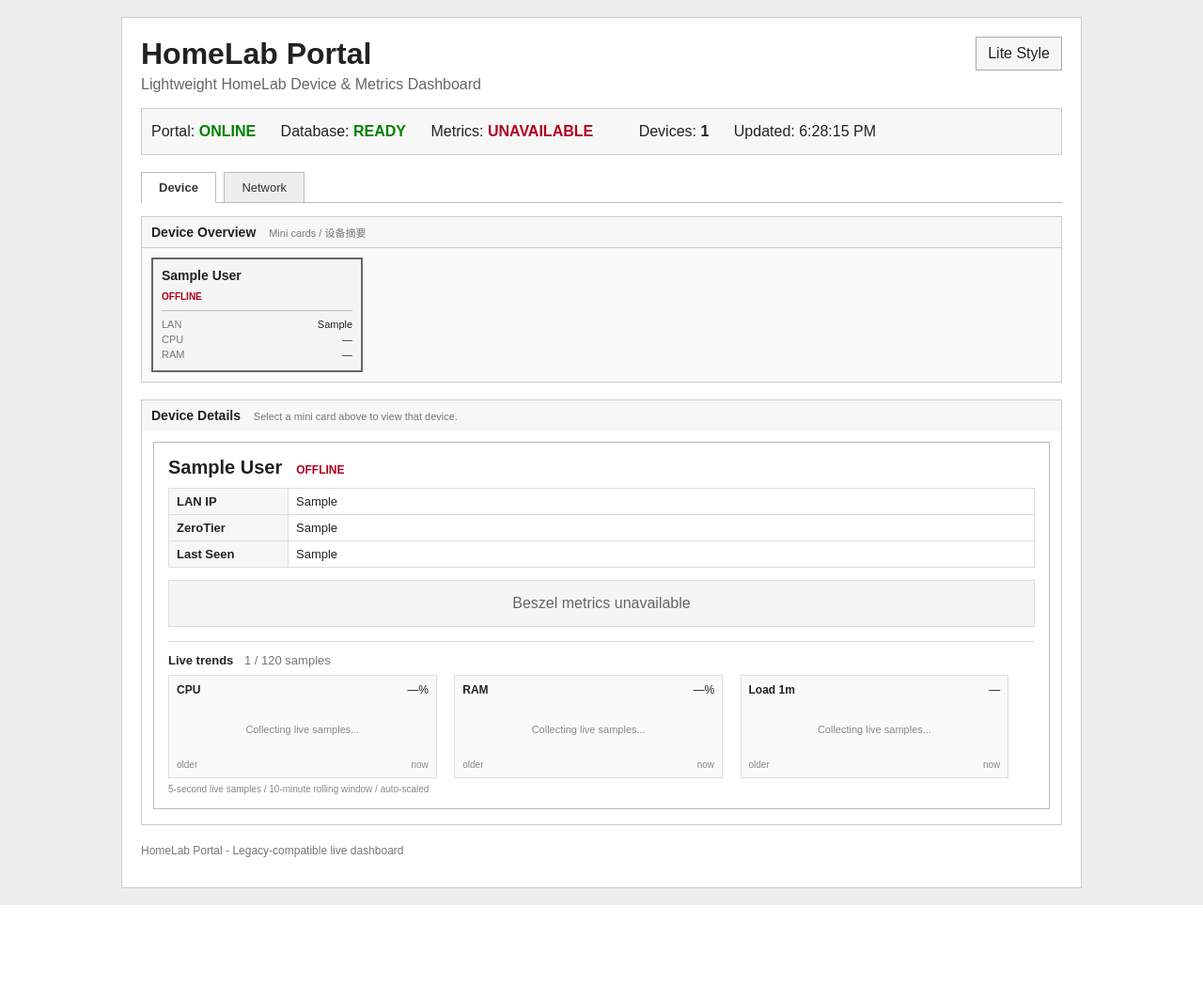
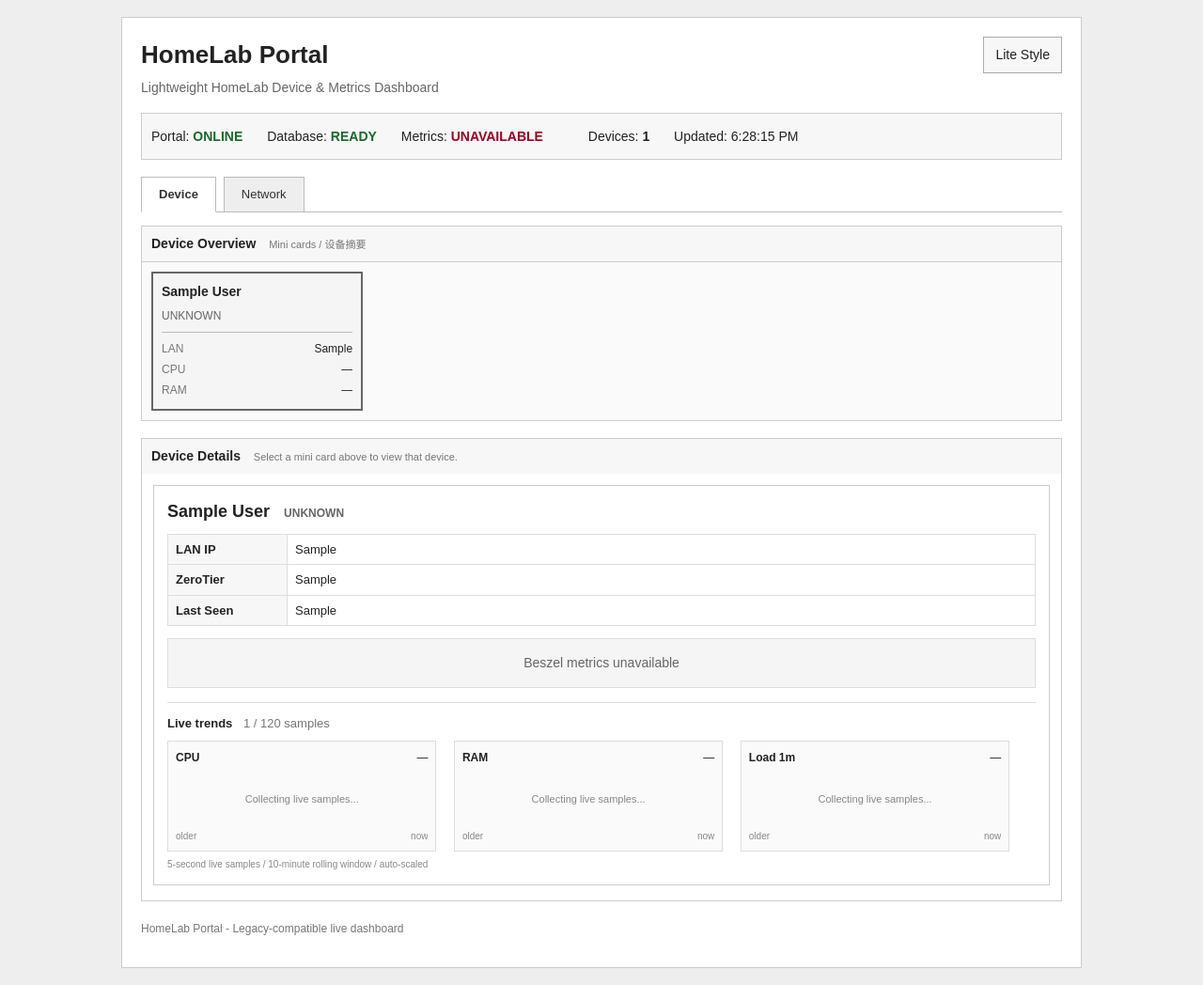
Before and after one commit to hhb-coding/homelab-portal, a Flask app: page / in a window 1280 px wide. Shown: the whole page at 94% size. Before the commit the page ends 963 px from the top, so only its background shows below. Run offline with Flask 3, Linux system fonts and the light colour scheme; tables that the repository leaves empty hold one stand-in row (values such as "Sample post").

Commit message:
style: polish dashboard UI and legacy compatibility

```diff
--- a/static/dashboard.js
+++ b/static/dashboard.js
@@ -44,13 +44,13 @@ function historyValue(value) {
 
     var numberValue;
 
-    if (value === null || value === undefined || value === "") {
+    if (value === null || value === undefined || (typeof value === "string" && /^\s*$/.test(value))) {
         return null;
     }
 
     numberValue = Number(value);
 
-    if (isNaN(numberValue)) {
+    if (typeof value === "boolean" || typeof value === "object" || !isFinite(numberValue)) {
         return null;
     }
 
@@ -126,9 +126,9 @@ function esc(v) {
 
 function num(v, digits) {
   var n;
-  if (v === null || v === undefined || v === "") { return "—"; }
+  if (v === null || v === undefined || (typeof v === "string" && /^\s*$/.test(v))) { return "—"; }
   n = Number(v);
-  return isNaN(n) ? "—" : n.toFixed(digits);
+  return typeof v === "boolean" || typeof v === "object" || !isFinite(n) ? "—" : n.toFixed(digits);
 }
 
 function pct(v) {
@@ -138,16 +138,18 @@ function pct(v) {
 }
 
 function metric(label, value) {
+  var display = num(value, 1);
+  /* Missing values have no percentage or filled bar / 缺失指标不显示百分号或填充条。 */
   return '<div class="metric">'
     + '<span class="mlabel">' + esc(label) + '</span>'
-    + '<span class="mvalue">' + num(value,1) + '%</span>'
-    + '<span class="bar"><span class="fill" style="width:' + pct(value) + '%"></span></span>'
+    + '<span class="mvalue">' + display + (display === "—" ? "" : "%") + '</span>'
+    + '<span class="bar">' + (display === "—" ? "" : '<span class="fill" style="width:' + pct(value) + '%"></span>') + '</span>'
     + '</div>';
 }
 
 function uptime(seconds) {
   var s, d, h, m;
-  if (seconds === null || seconds === undefined) { return "—"; }
+  if (num(seconds, 0) === "—") { return "—"; }
   s = Math.floor(Number(seconds));
   if (isNaN(s) || s < 0) { return "—"; }
   d = Math.floor(s / 86400);
@@ -160,7 +162,7 @@ function uptime(seconds) {
 
 function temp(v) {
   var n = Number(v);
-  if (v === null || v === undefined || isNaN(n) || n <= 0) { return "—"; }
+  if (num(v, 1) === "—" || n <= 0) { return "—"; }
   return n.toFixed(1) + " °C";
 }
 
@@ -296,7 +298,7 @@ function chartBox(label, values, fixedMax, unit) {
 
   return '<div class="chart-box">'
     + '<div class="chart-title">' + esc(label)
-    + '<span>' + num(latest, 1) + esc(unit || "") + '</span></div>'
+    + '<span>' + num(latest, 1) + (num(latest, 1) === "—" ? "" : esc(unit || "")) + '</span></div>'
     + sparkline(values, fixedMax)
     + '<div class="chart-axis"><span>older</span><span>now</span></div>'
     + '</div>';
@@ -408,7 +410,7 @@ function liveChartBox(label, values, minSpan, unit, hardMin, hardMax) {
 
   return '<div class="chart-box">'
     + '<div class="chart-title">' + esc(label)
-    + '<span>' + num(latest, 1) + esc(unit || "") + '</span></div>'
+    + '<span>' + num(latest, 1) + (num(latest, 1) === "—" ? "" : esc(unit || "")) + '</span></div>'
     + sparklineZoom(values, minSpan, hardMin, hardMax)
     + '<div class="chart-axis"><span>older</span><span>now</span></div>'
     + '</div>';
@@ -488,7 +490,7 @@ function deviceKey(d) {
 }
 
 function miniCard(d) {
-  var online = d.beszel_status === "up";
+  var state = networkState(d);
   var metrics = d.metrics_available === true;
   var key = deviceKey(d);
   var selectedClass = key === selectedDeviceId ? " selected-mini-card" : "";
@@ -496,15 +498,15 @@ function miniCard(d) {
     + '" onclick="selectDeviceCard(this)">';
 
   h += '<div class="mini-card-head"><strong>' + esc(nameOf(d)) + '</strong>'
-    + '<span class="' + (online ? "ok" : "bad") + '">'
-    + (online ? "ONLINE" : "OFFLINE") + '</span></div>';
+    + '<span class="' + (state === "online" ? "ok" : state === "offline" ? "bad" : "network-unknown") + '">'
+    + state.toUpperCase() + '</span></div>';
 
   h += '<div class="mini-card-body">'
     + '<div><span>LAN</span><b>' + esc(d.lan_ip || "—") + '</b></div>';
 
   if (metrics) {
-    h += '<div><span>CPU</span><b>' + num(d.cpu_percent,1) + '%</b></div>'
-      + '<div><span>RAM</span><b>' + num(d.memory_percent,1) + '%</b></div>';
+    h += '<div><span>CPU</span><b>' + num(d.cpu_percent,1) + (num(d.cpu_percent,1) === "—" ? "" : "%") + '</b></div>'
+      + '<div><span>RAM</span><b>' + num(d.memory_percent,1) + (num(d.memory_percent,1) === "—" ? "" : "%") + '</b></div>';
   } else {
     h += '<div><span>CPU</span><b>—</b></div>'
       + '<div><span>RAM</span><b>—</b></div>';
@@ -549,11 +551,11 @@ function selectDeviceCard(element) {
 }
 
 function card(d) {
-  var online = d.beszel_status === "up";
+  var state = networkState(d);
   var h = '<div class="card">';
   h += '<div class="title"><h2>' + esc(nameOf(d)) + '</h2>'
-    + '<b class="' + (online ? "ok" : "bad") + '">'
-    + (online ? "ONLINE" : "OFFLINE") + '</b></div>';
+    + '<b class="' + (state === "online" ? "ok" : state === "offline" ? "bad" : "network-unknown") + '">'
+    + state.toUpperCase() + '</b></div>';
 
   h += '<table><tr><td>LAN IP</td><td>' + esc(d.lan_ip || "—") + '</td></tr>'
     + '<tr><td>ZeroTier</td><td>' + esc(d.zerotier_ip || "—") + '</td></tr>'
@@ -638,15 +640,16 @@ function render(data) {
   if (!data || data.status !== "ok" || !Array.isArray(data.devices)) {
     throw new Error("Invalid dashboard response");
   }
-  var list = data.devices || [];
+  var list = [];
   var i;
-  for (i = 0; i < list.length; i += 1) {
-    if (!list[i] || typeof list[i] !== "object" || Array.isArray(list[i])) {
-      throw new Error("Invalid device record");
+  /* Ignore malformed entries; valid devices still render / 跳过无效条目，正常设备仍可显示。 */
+  for (i = 0; i < data.devices.length; i += 1) {
+    if (data.devices[i] && typeof data.devices[i] === "object" && !Array.isArray(data.devices[i])) {
+      list.push(data.devices[i]);
     }
   }
   appendHistory(list);
-  latestDashboardData = data;
+  latestDashboardData = { devices: list, sources: data.sources };
   document.getElementById("device-count").innerHTML = list.length;
 
   if (data.sources && data.sources.metrics_status === "ok") {
--- a/static/style.css
+++ b/static/style.css
@@ -2,31 +2,31 @@
  * HomeLab Portal UI / 首页样式
  * Intentionally simple for legacy browsers / 为旧浏览器保持简单。
  */
-body { margin:0; padding:18px; font-family:Arial,Helvetica,sans-serif; background:#eee; color:#222; }
+body { margin:0; padding:18px; font-family:Arial,Helvetica,sans-serif; font-size:14px; line-height:1.5; background:#eee; color:#222; }
 /* Simple navigation works on legacy Safari / 简单导航兼容旧版 Safari。 */
-.view-switch { float:right; margin:0 0 10px 12px; padding:8px 12px; border:1px solid #aaa; background:#f7f7f7; color:#222; text-decoration:none; }
+.view-switch { float:right; margin:0 0 10px 12px; padding:8px 12px; border:1px solid #aaa; background:#f7f7f7; color:#222; text-decoration:none; white-space:nowrap; }
 .view-switch:focus { outline:2px solid #555; }
 .container { max-width:980px; margin:0 auto; padding:20px; background:#fff; border:1px solid #ccc; }
-h1 { margin:0 0 5px 0; }
+h1 { margin:0 0 5px 0; font-size:26px; word-wrap:break-word; }
 .subtitle { margin:0 0 16px 0; color:#666; }
-.summary { padding:10px; margin-bottom:18px; background:#f7f7f7; border:1px solid #ccc; line-height:28px; }
+.summary { clear:both; padding:10px; margin-bottom:18px; background:#f7f7f7; border:1px solid #ccc; line-height:28px; }
 .summary span { display:inline-block; margin-right:22px; }
-.ok { color:green; font-weight:bold; }
-.bad { color:#b00020; font-weight:bold; }
+.ok { color:#176b27; font-weight:bold; }
+.bad { color:#a00020; font-weight:bold; }
 .error { padding:10px; margin-bottom:15px; border:1px solid #b00020; background:#fff2f2; color:#8a0018; }
 .hidden { display:none; }
-.card { margin-bottom:18px; padding:15px; border:1px solid #bbb; background:#fff; }
+.card { margin-bottom:18px; padding:14px; border:1px solid #ccc; background:#fff; }
 .title { margin-bottom:10px; }
-.title h2 { display:inline-block; margin:0 15px 0 0; font-size:20px; }
+.title h2 { display:inline-block; max-width:100%; margin:0 15px 0 0; font-size:18px; word-wrap:break-word; }
 .title b { font-size:12px; }
-table { width:100%; border-collapse:collapse; margin-bottom:13px; }
-td { padding:6px 8px; border:1px solid #ddd; font-size:13px; }
+table { width:100%; table-layout:fixed; border-collapse:collapse; margin-bottom:13px; }
+td { padding:6px 8px; border:1px solid #ddd; font-size:13px; word-wrap:break-word; }
 td:first-child { width:110px; background:#f7f7f7; font-weight:bold; }
 .metrics { margin:12px 0; }
 .metric { margin-bottom:10px; white-space:nowrap; }
 .mlabel { display:inline-block; width:45px; font-size:13px; font-weight:bold; }
 .mvalue { display:inline-block; width:58px; text-align:right; font-size:13px; }
-.bar { display:inline-block; width:65%; height:12px; margin-left:10px; border:1px solid #aaa; background:#eee; vertical-align:middle; }
+.bar { display:inline-block; width:calc(100% - 130px); box-sizing:border-box; height:14px; margin-left:10px; border:1px solid #aaa; background:#eee; vertical-align:middle; }
 .fill { display:block; height:12px; background:#555; }
 .unavailable,.loading { padding:15px; text-align:center; color:#666; background:#f5f5f5; border:1px solid #ddd; }
 .footer { margin-top:20px; color:#777; font-size:12px; }
@@ -34,7 +34,7 @@ td:first-child { width:110px; background:#f7f7f7; font-weight:bold; }
   body { padding:5px; }
   .container { padding:10px; }
   .summary span { display:block; margin-right:0; }
-  .bar { width:52%; }
+  h1 { font-size:22px; }
   .title h2 { font-size:18px; }
 }
 
@@ -228,16 +228,17 @@ td:first-child { width:110px; background:#f7f7f7; font-weight:bold; }
   display: block;
   margin-bottom: 4px;
   font-size: 14px;
+  word-wrap: break-word;
 }
 
 .mini-card-head span {
-  font-size: 10px;
+  font-size: 12px;
 }
 
 .mini-card-body div {
   overflow: hidden;
   padding: 2px 0;
-  font-size: 11px;
+  font-size: 12px;
 }
 
 .mini-card-body span {
@@ -248,9 +249,7 @@ td:first-child { width:110px; background:#f7f7f7; font-weight:bold; }
 .mini-card-body b {
   float: right;
   max-width: 70%;
-  overflow: hidden;
-  text-overflow: ellipsis;
-  white-space: nowrap;
+  word-wrap: break-word;
   font-weight: normal;
 }
 
@@ -322,3 +321,14 @@ td:first-child { width:110px; background:#f7f7f7; font-weight:bold; }
   .network-summary-card:nth-child(3n) { margin-right:2%; }
   .network-summary-card:nth-child(2n) { margin-right:0; }
 }
+
+/* Wrap content rather than hiding overflow / 让长内容换行，不通过隐藏掩盖溢出。 */
+.container, .subtitle, .summary, .error, .network-summary-card { word-wrap:break-word; }
+.dashboard-tab { cursor:pointer; font-family:inherit; line-height:1.5; }
+.dashboard-tab:focus { outline:2px solid #555; }
+@media screen and (max-width:400px) {
+  .view-switch { float:none; display:inline-block; margin:0 0 12px; }
+  td:first-child { width:85px; }
+  .detail-block #devices { padding:8px 8px 0; }
+  .card { padding:10px; }
+}
--- a/templates/index.html
+++ b/templates/index.html
@@ -1,10 +1,10 @@
 <!DOCTYPE html>
-<html>
+<html lang="en">
 <head>
   <meta charset="UTF-8">
   <meta name="viewport" content="width=device-width, initial-scale=1.0">
   <title>{{ app_name }}</title>
-  <link rel="stylesheet" href="{{ url_for('static', filename='style.css') }}?v=6d1">
+  <link rel="stylesheet" href="{{ url_for('static', filename='style.css') }}?v=6e1">
 </head>
 <body>
 <div class="container">
@@ -61,6 +61,6 @@
 
   <p class="footer">HomeLab Portal - Legacy-compatible live dashboard</p>
 </div>
-<script src="{{ url_for('static', filename='dashboard.js') }}?v=6d1"></script>
+<script src="{{ url_for('static', filename='dashboard.js') }}?v=6e1"></script>
 </body>
 </html>
--- a/templates/lite.html
+++ b/templates/lite.html
@@ -4,7 +4,7 @@
   <meta charset="UTF-8">
   <meta name="viewport" content="width=device-width, initial-scale=1.0">
   <title>{{ app_name }} - Lite</title>
-  <link rel="stylesheet" href="{{ url_for('static', filename='lite.css') }}">
+  <link rel="stylesheet" href="{{ url_for('static', filename='lite.css') }}?v=6e1">
 </head>
 <body>
 <main class="container">
@@ -18,6 +18,6 @@
   <div id="lite-devices"></div>
   <noscript>Enable JavaScript to load devices / 请启用 JavaScript 加载设备。</noscript>
 </main>
-<script src="{{ url_for('static', filename='lite.js') }}"></script>
+<script src="{{ url_for('static', filename='lite.js') }}?v=6e1"></script>
 </body>
 </html>
```
Also changed, not shown: static/lite.css (+8 -4 lines), static/lite.js (+5 -3 lines), tests/test_lite.js (+5 -0 lines), tests/test_network.js (+14 -0 lines), tests/test_smoke.py (+13 -0 lines), README.md.
